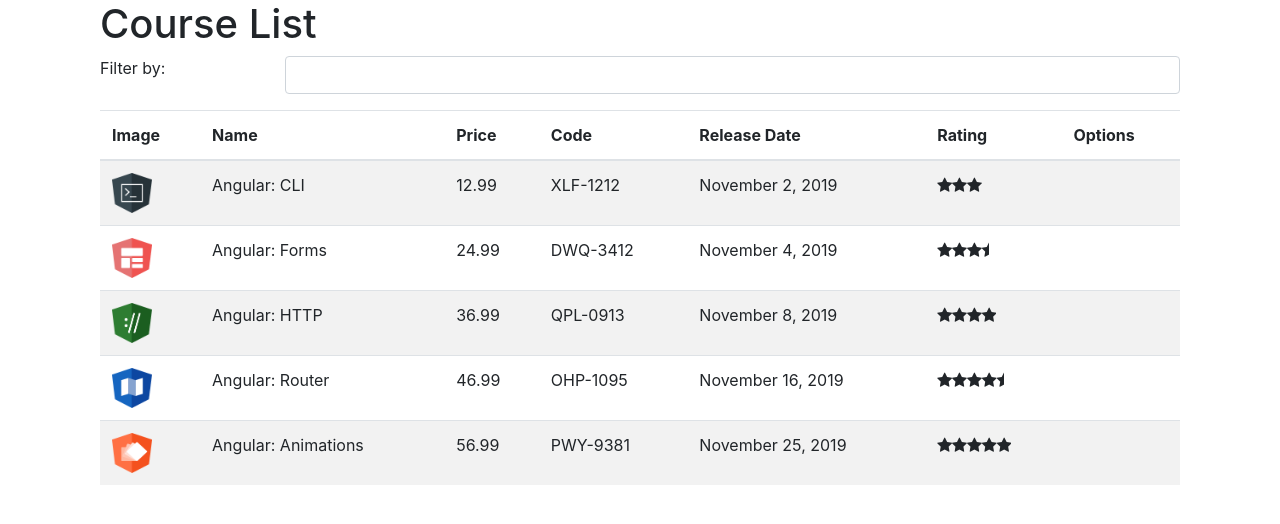
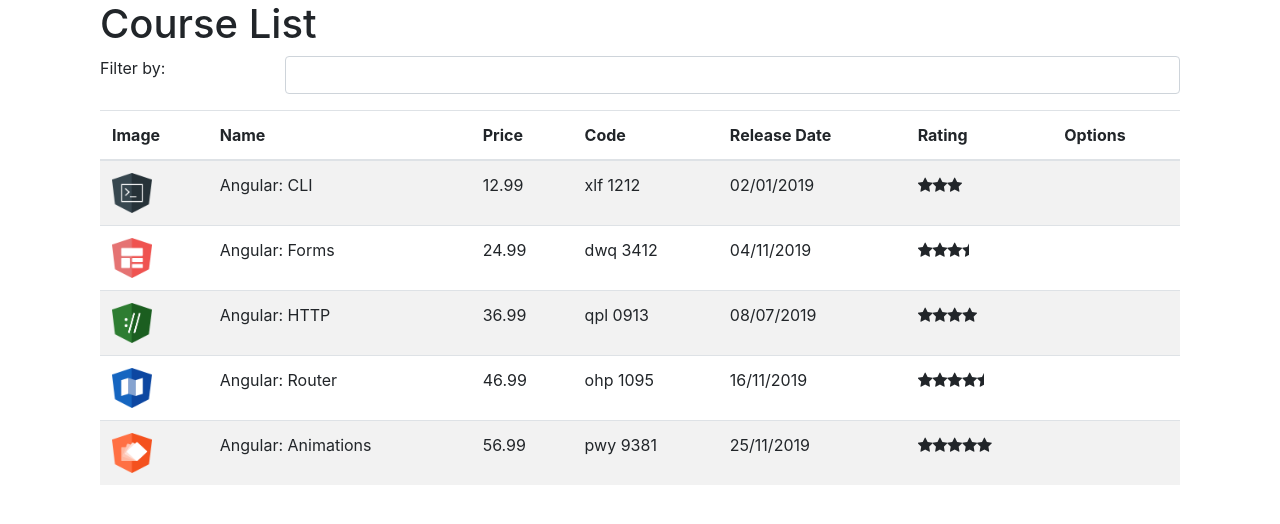
Before and after one commit to PabloFerreiraB/course-manager, an Angular app: page / in a window 1280 px wide. Shown: the top 524 px of the page. Built offline with nearby package versions, Linux system fonts and the light colour scheme.

Commit message:
Added pipes

```diff
--- a/src/app/app.module.ts
+++ b/src/app/app.module.ts
@@ -5,9 +5,10 @@ import { FormsModule } from '@angular/forms';
 import { AppComponent } from './app.component';
 import { CourseListComponent } from './courses/course-list/course-list.component';
 import { StarComponent } from './stars/star/star.component';
+import { ReplacePipe } from './pipes/replace.pipe';
 
 @NgModule({
-  declarations: [AppComponent, CourseListComponent, StarComponent],
+  declarations: [AppComponent, CourseListComponent, StarComponent, ReplacePipe],
   imports: [BrowserModule, FormsModule],
   providers: [],
   bootstrap: [AppComponent],
--- a/src/app/courses/course-list/course-list.component.html
+++ b/src/app/courses/course-list/course-list.component.html
@@ -31,8 +31,8 @@
         </td>
         <td>{{ course.name }}</td>
         <td>{{ course.price }}</td>
-        <td>{{ course.code }}</td>
-        <td>{{ course.releaseDate }}</td>
+        <td>{{ course.code | lowercase | replace: "-":" " }}</td>
+        <td>{{ course.releaseDate | date: "dd/MM/yyyy" }}</td>
         <td>
           <app-star [rating]="course.rating"></app-star>
         </td>
--- a/src/app/courses/course.service.ts
+++ b/src/app/courses/course.service.ts
@@ -2,11 +2,10 @@ import { Injectable } from '@angular/core';
 import { Course } from './course-list/course';
 
 @Injectable({
-  providedIn: 'root'
+  providedIn: 'root',
 })
 export class CourseService {
-
-  constructor() { }
+  constructor() {}
 
   getAll(): Course[] {
     return $courses;
@@ -17,8 +16,9 @@ const $courses: Course[] = [
   {
     id: 1,
     name: 'Angular: CLI',
-      releaseDate: 'November 2, 2019',
-      description: 'Neste curso, os alunos irão obter um grande conhecimento nos principais recursos do CLI.',
+    releaseDate: 'January 2, 2019',
+    description:
+      'Neste curso, os alunos irão obter um grande conhecimento nos principais recursos do CLI.',
     duration: 120,
     code: 'XLF-1212',
     rating: 3,
@@ -29,7 +29,8 @@ const $courses: Course[] = [
     id: 2,
     name: 'Angular: Forms',
     releaseDate: 'November 4, 2019',
-      description: 'Neste curso, os alunos irão obter um conhecimento aprofundado sobre os recursos disponíveis no módulo de Forms.',
+    description:
+      'Neste curso, os alunos irão obter um conhecimento aprofundado sobre os recursos disponíveis no módulo de Forms.',
     duration: 80,
     code: 'DWQ-3412',
     rating: 3.5,
@@ -39,8 +40,9 @@ const $courses: Course[] = [
   {
     id: 3,
     name: 'Angular: HTTP',
-      releaseDate: 'November 8, 2019',
-      description: 'Neste curso, os alunos irão obter um conhecimento aprofundado sobre os recursos disponíveis no módulo de HTTP.',
+    releaseDate: 'July 8, 2019',
+    description:
+      'Neste curso, os alunos irão obter um conhecimento aprofundado sobre os recursos disponíveis no módulo de HTTP.',
     duration: 80,
     code: 'QPL-0913',
     rating: 4.0,
@@ -51,7 +53,8 @@ const $courses: Course[] = [
     id: 4,
     name: 'Angular: Router',
     releaseDate: 'November 16, 2019',
-      description: 'Neste curso, os alunos irão obter um conhecimento aprofundado sobre os recursos disponíveis no módulo de Router.',
+    description:
+      'Neste curso, os alunos irão obter um conhecimento aprofundado sobre os recursos disponíveis no módulo de Router.',
     duration: 80,
     code: 'OHP-1095',
     rating: 4.5,
@@ -62,11 +65,12 @@ const $courses: Course[] = [
     id: 5,
     name: 'Angular: Animations',
     releaseDate: 'November 25, 2019',
-      description: 'Neste curso, os alunos irão obter um conhecimento aprofundado sobre os recursos disponíveis sobre Animation.',
+    description:
+      'Neste curso, os alunos irão obter um conhecimento aprofundado sobre os recursos disponíveis sobre Animation.',
     duration: 80,
     code: 'PWY-9381',
     rating: 5,
     price: 56.99,
     imageUrl: '/assets/images/animations.png',
-  }
+  },
 ];
--- /dev/null
+++ b/src/app/pipes/replace.pipe.ts
@@ -0,0 +1,10 @@
+import { Pipe, PipeTransform } from '@angular/core';
+
+@Pipe({
+  name: 'replace',
+})
+export class ReplacePipe implements PipeTransform {
+  transform(value: string, char: string, valueToReplace: string): string {
+    return value.replace(char, valueToReplace);
+  }
+}
```
Also changed, not shown: 1 other file (tests, documents, lock files or other folders). Lines whose indentation alone changed are shown as unchanged.
